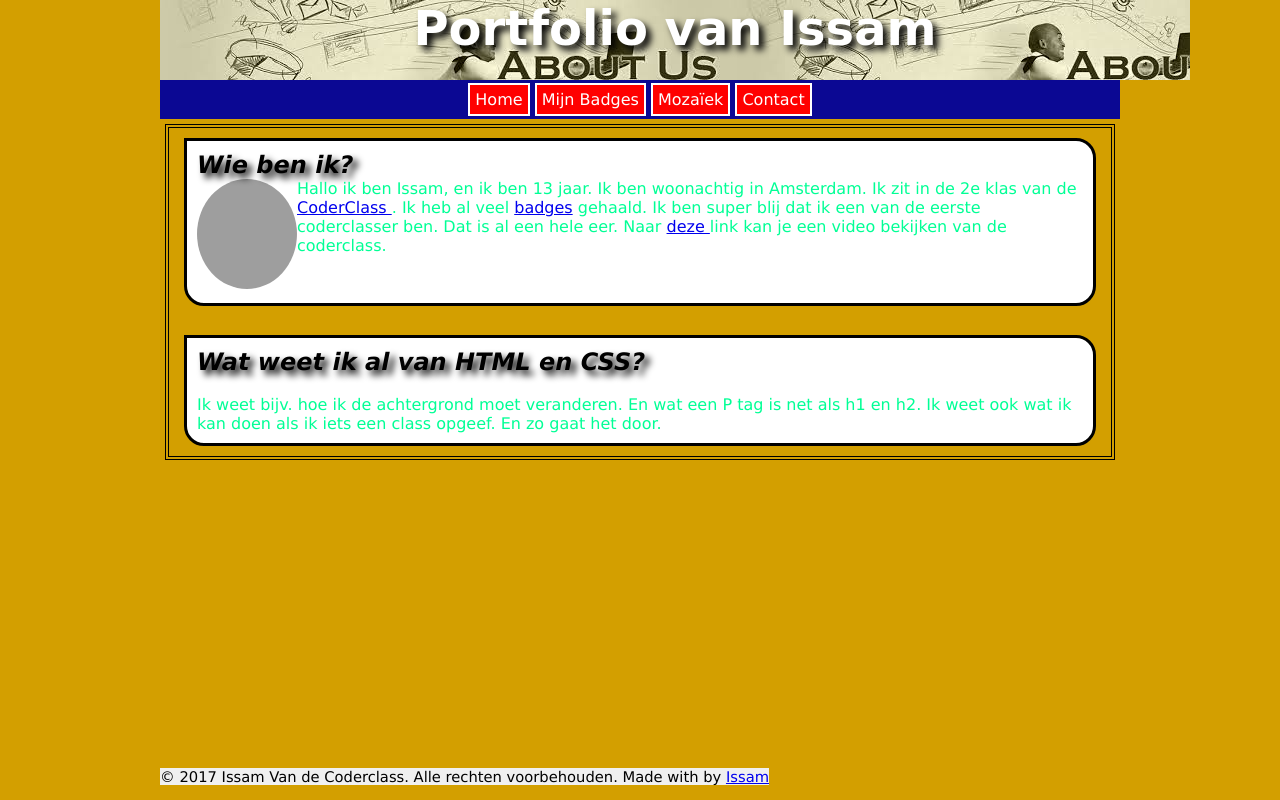
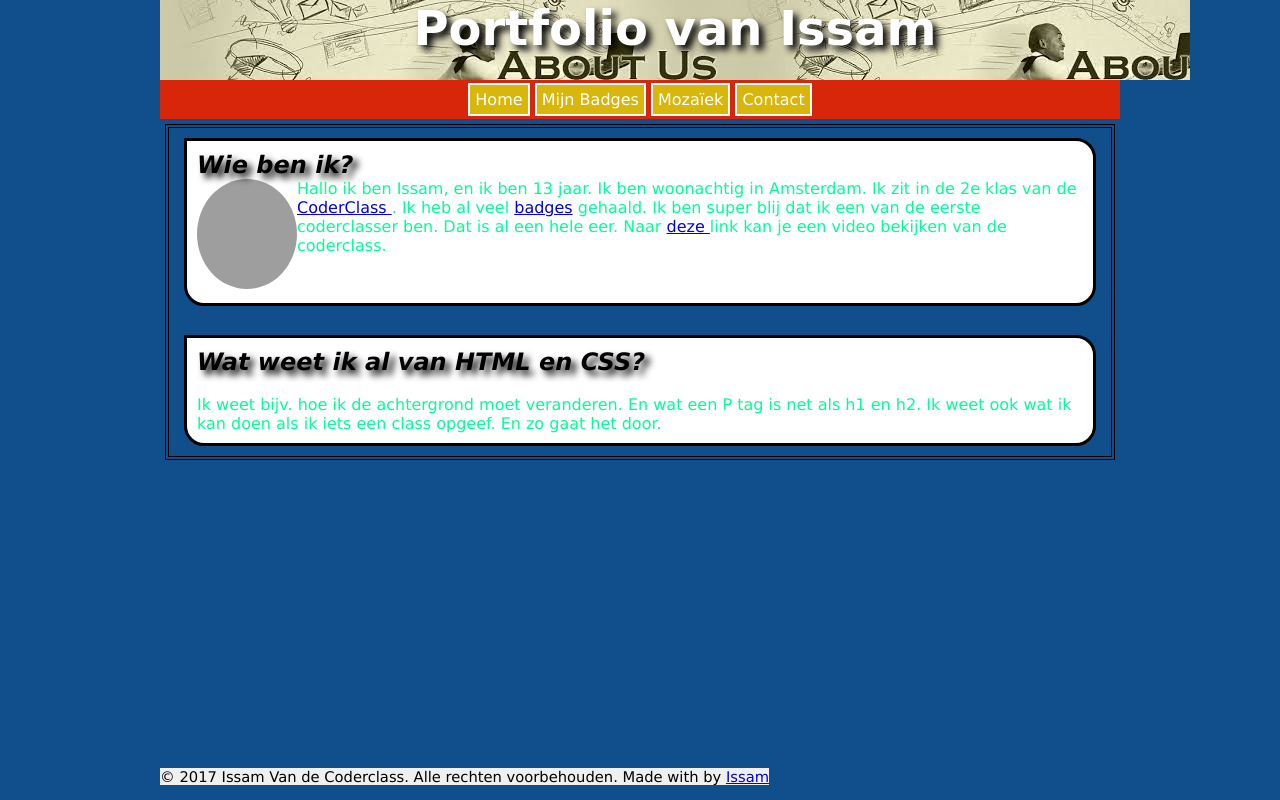
Before and after one commit to issamvandecoderclass/issamvandecoderclass.github.io, a plain HTML site: page index.html in a window 1280 px wide. Drawn offline with Linux system fonts and the light colour scheme; grey boxes are pictures that could not be loaded.

Commit message:
Achtergrond kleur en andere kleuren verandert

```diff
--- a/style/mozaïek.css
+++ b/style/mozaïek.css
@@ -1,6 +1,6 @@
 body {
   font-family: Verdana, Arial, Helvetica, sans-serif;
-  background-color: #D39F00; repeat;
+  background-color: #AA5239; repeat;
 }
 
 header {
@@ -25,7 +25,7 @@ h1 {
 
 ul {
   padding: 10px;
-  background-color: #0B0893;
+  background-color: #D8260A;
 }
 
 ul :hover{
@@ -33,7 +33,7 @@ ul :hover{
 
 }
 ul li {
-  background: red;
+  background: #D8B60A;
   padding: 5px;
   border: solid 2px white;
   display: inline;
--- a/style/opmaak.css
+++ b/style/opmaak.css
@@ -1,6 +1,6 @@
 body {
   font-family: Verdana, Arial, Helvetica, sans-serif;
-  background-color: #D39F00; repeat;
+  background-color: #104F8C; repeat;
 }
 
 header {
@@ -25,7 +25,7 @@ h1 {
 
 ul {
   padding: 10px;
-  background-color: #0B0893;
+  background-color: #D8260A;
 }
 
 ul :hover{
@@ -33,7 +33,7 @@ ul :hover{
 
 }
 ul li {
-  background: red;
+  background: #D8B60A;
   padding: 5px;
   border: solid 2px white;
   display: inline;
```
